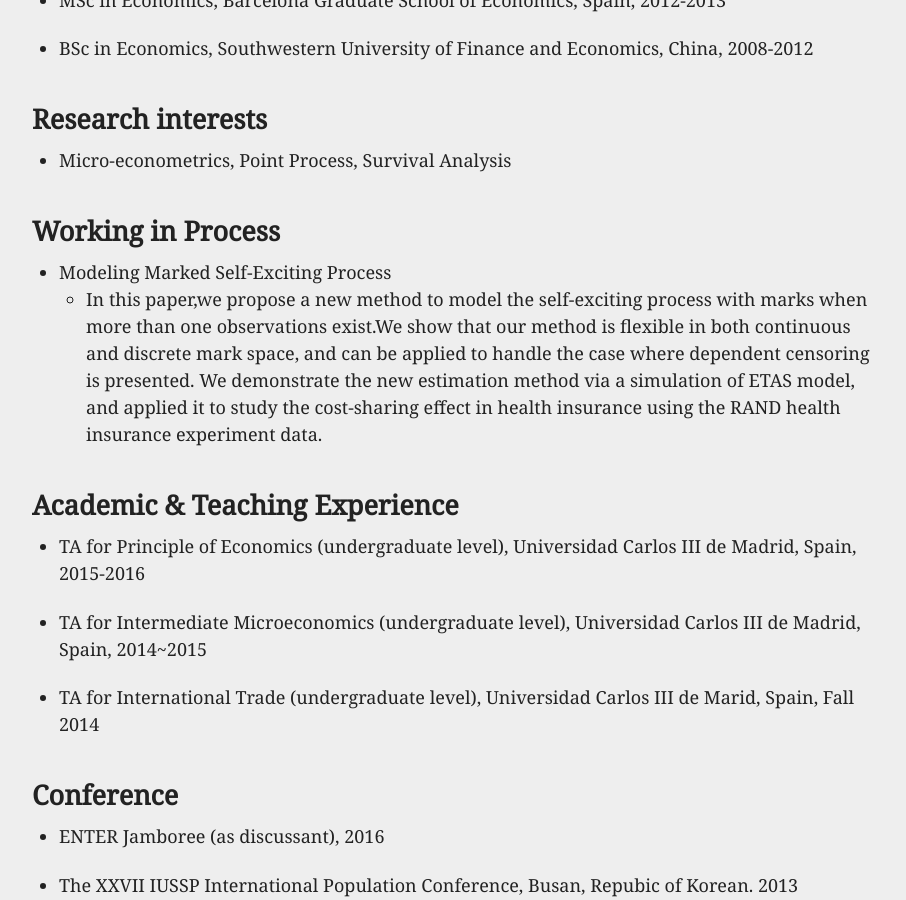
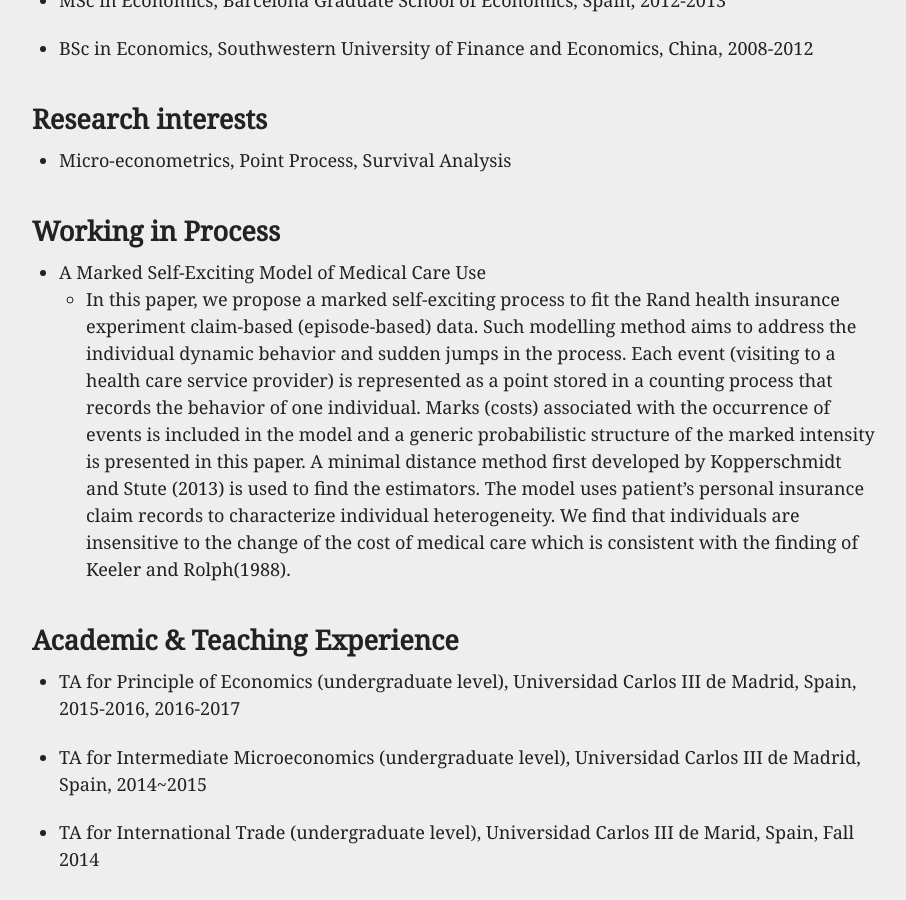
Before and after one commit to yuhaoli-academic/yuhaoli-academic.github.io, a Jekyll site: the page built from cv.md, in a window 1280 px wide and 900 px high, scrolled down 727 px. Shown: the whole window, without its empty margins (185-1091 px from the left). Built offline with Jekyll 4.4.1, drawn with Linux system fonts in a browser that asks for light colours.

Commit message:
deleting old cv and upload new one

```diff
--- a/cv.md
+++ b/cv.md
@@ -35,17 +35,13 @@ WEB: [http://yuhaoli-academic.github.io/](http://yuhaoli-academic.github.io/)
 
 ## Working in Process
 
-* Modeling Marked Self-Exciting Process
-  * In this paper,we propose a new method to model the self-exciting process with
-    marks when more than one observations exist.We show that our method is flexible
-    in both continuous and discrete mark space, and can be applied to handle the
-    case where dependent censoring is presented. We demonstrate the new estimation
-    method via a simulation of ETAS model, and applied it to study the cost-sharing
-    effect in health insurance using the RAND health insurance experiment data.
+* A Marked Self-Exciting Model of Medical Care Use
+	* In this paper, we propose a marked self-exciting process to fit the Rand health insurance experiment claim-based (episode-based) data. Such modelling method aims to address the individual dynamic behavior and sudden jumps in the process. Each event (visiting to a health care service provider) is represented as a point stored in a counting process that records the behavior of one individual. Marks (costs) associated with the occurrence of events is included in the model and a generic probabilistic structure of the marked intensity is presented in this paper. A minimal distance method first developed by Kopperschmidt and Stute (2013) is used to find the estimators. The model uses patient’s personal insurance claim records to characterize individual heterogeneity. We find that individuals are insensitive to the change of the cost of medical care which is consistent with the finding of Keeler and Rolph(1988).
+
 
 ## Academic & Teaching Experience
 
-* TA for Principle of Economics (undergraduate level), Universidad Carlos III de Madrid, Spain, 2015-2016
+* TA for Principle of Economics (undergraduate level), Universidad Carlos III de Madrid, Spain, 2015-2016, 2016-2017
 
 * TA for Intermediate Microeconomics (undergraduate level), Universidad Carlos III de Madrid, Spain, 2014~2015
 
```
